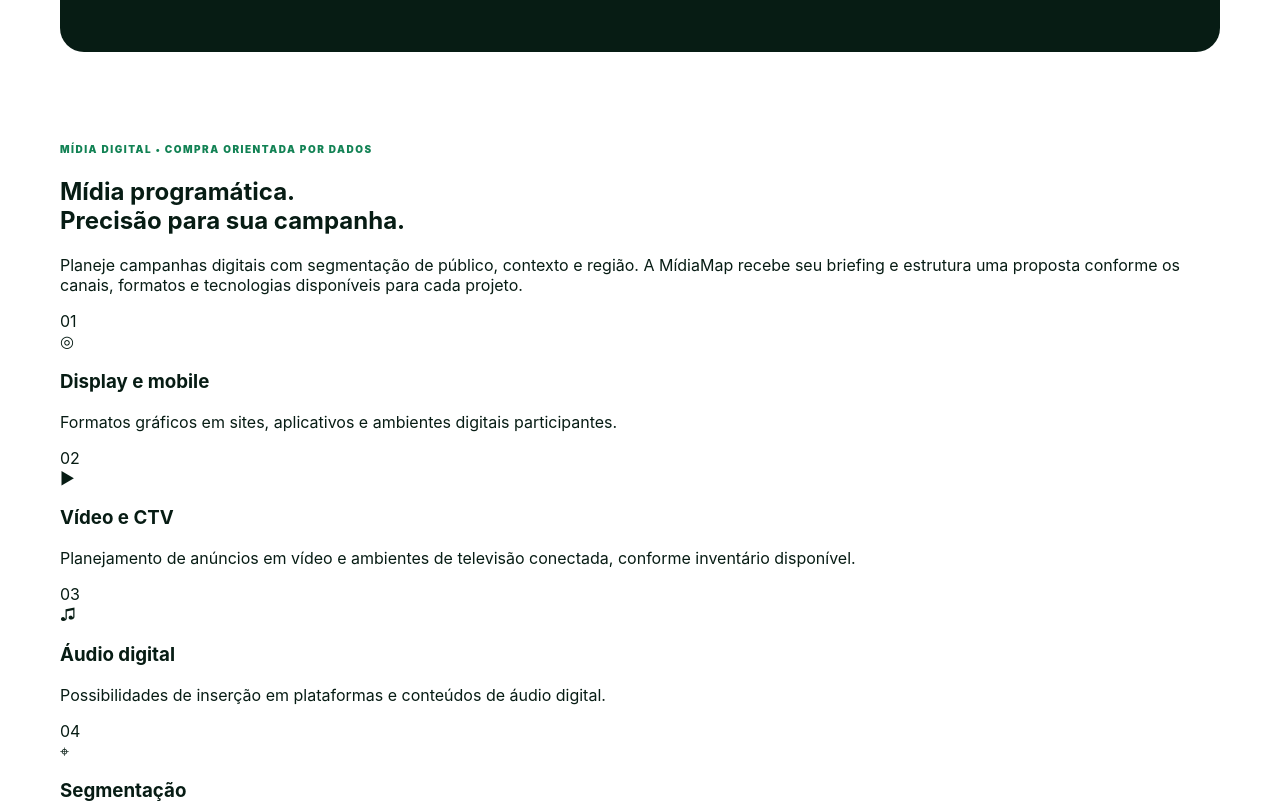
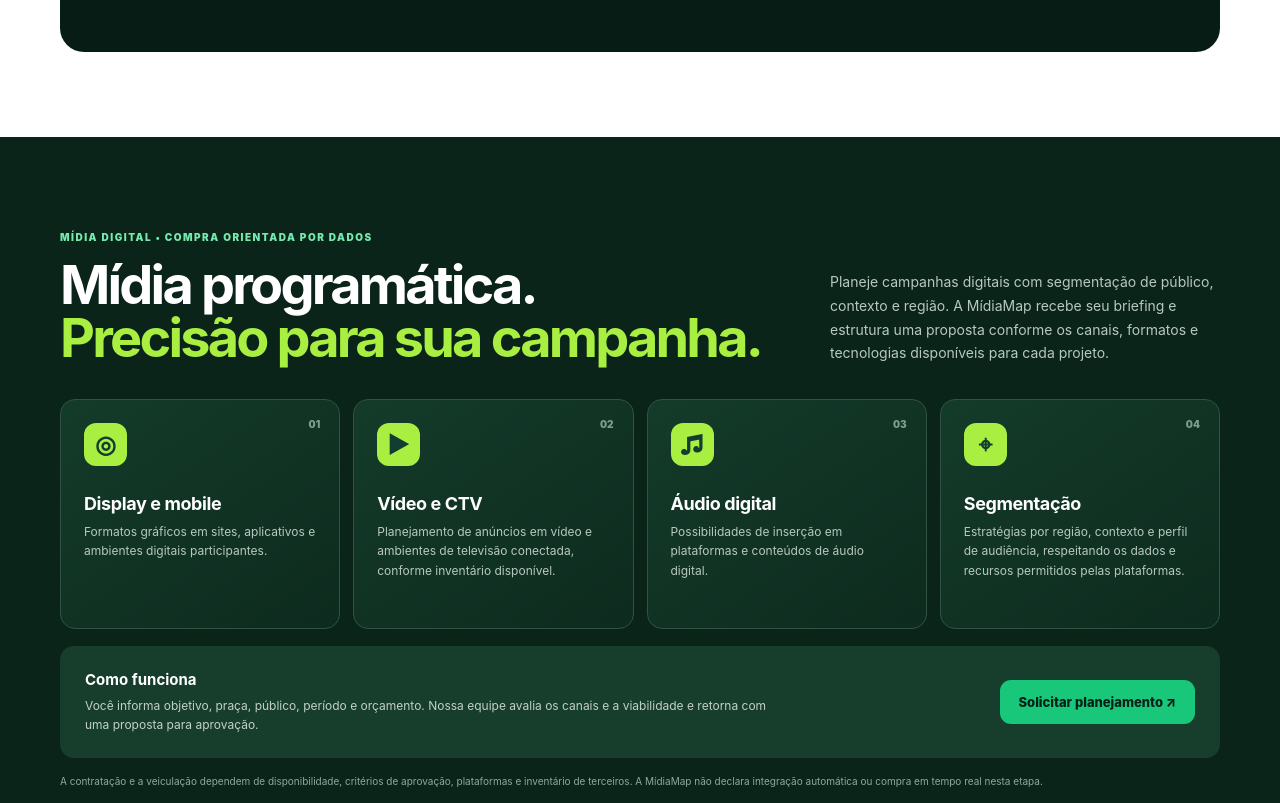
Before and after one commit to studioalfamarketingdigital-dev/midiamap-github-pages, a Next.js app: page / in a window 1280 px wide. Shown: the part 3460-4263 px from the top of the page. Built offline with nearby package versions, Linux system fonts and the light colour scheme.

Commit message:
Style programmatic media section

```diff
--- a/app/globals.css
+++ b/app/globals.css
@@ -201,3 +201,26 @@
 .footer-bottom a{color:#c3d4cb;font-weight:800}
 @media(max-width:900px){.footer-main{grid-template-columns:2fr 1fr 1fr}.footer-about{grid-column:1/-1;max-width:520px}}
 @media(max-width:600px){.footer{padding-top:48px}.footer-main{grid-template-columns:1fr 1fr;gap:28px 20px;padding-bottom:30px}.footer-about{grid-column:1/-1}.footer-bottom{margin-top:28px}.footer-bottom span{display:block}.footer-company-link{font-size:10px}}
+
+
+/* Mídia programática */
+.programmatic-section{padding:88px 0;background:#0b2419;color:#fff}
+.programmatic-heading{display:grid;grid-template-columns:1fr 390px;gap:44px;align-items:end;margin-bottom:34px}
+.programmatic-heading .eyebrow{color:#76e9af}
+.programmatic-heading h2{font-size:clamp(36px,4.5vw,54px);line-height:.98;letter-spacing:-2.8px;margin:14px 0 0}
+.programmatic-heading h2 span{color:#a8ef42}
+.programmatic-heading>p{color:#b7c9bf;font-size:14px;line-height:1.7;margin:0}
+.programmatic-grid{display:grid;grid-template-columns:repeat(4,minmax(0,1fr));gap:13px}
+.programmatic-card{position:relative;min-height:230px;padding:23px;border:1px solid #315341;border-radius:15px;background:linear-gradient(145deg,#143b2a,#0d2b1e)}
+.programmatic-card>span{position:absolute;right:19px;top:18px;color:#7f9d8c;font-size:10px;font-weight:900}
+.programmatic-icon{width:43px;height:43px;border-radius:12px;background:#a8ef42;color:#123d30;display:grid;place-items:center;font-size:24px;font-weight:900}
+.programmatic-card h3{font-size:18px;margin:27px 0 8px;letter-spacing:-.4px}
+.programmatic-card p{color:#b7c9bf;font-size:12px;line-height:1.6;margin:0}
+.programmatic-process{display:flex;align-items:center;justify-content:space-between;gap:28px;margin-top:17px;padding:23px 25px;border-radius:14px;background:#173e2c}
+.programmatic-process>div{max-width:690px}
+.programmatic-process b{font-size:15px}
+.programmatic-process p{color:#c0d1c7;font-size:12px;line-height:1.6;margin:7px 0 0}
+.programmatic-process .button{flex:0 0 auto}
+.programmatic-note{display:block;color:#8fa99a;font-size:10px;line-height:1.6;margin-top:15px}
+@media(max-width:900px){.programmatic-heading{grid-template-columns:1fr 300px;gap:25px}.programmatic-grid{grid-template-columns:repeat(2,minmax(0,1fr))}}
+@media(max-width:600px){.programmatic-section{padding:58px 0}.programmatic-heading{display:block}.programmatic-heading>p{margin-top:16px}.programmatic-grid{grid-template-columns:1fr}.programmatic-card{min-height:0}.programmatic-process{display:grid;padding:20px}.programmatic-process .button{width:100%}}
```
